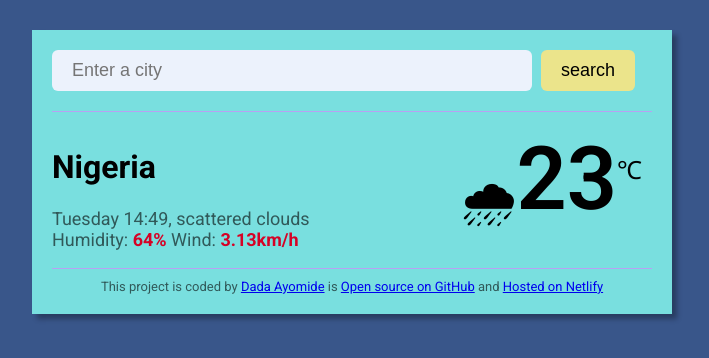
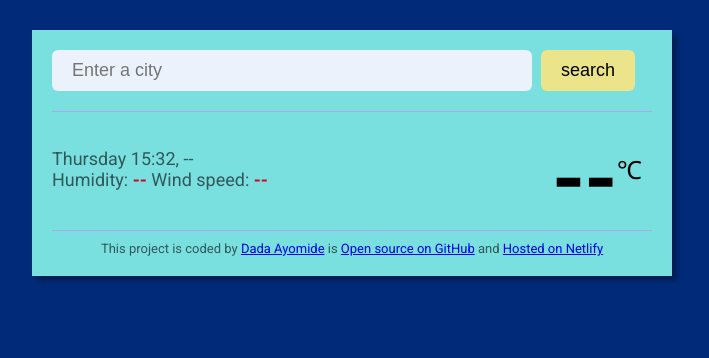
Before and after one commit to KingkoinJo/SmoothWeather-App, a plain HTML site: page index.html in a window 1280 px wide. Shown: the whole page, without its empty margins (288-997 px from the left). Drawn offline with Linux system fonts and the light colour scheme; no server answers.

Commit message:
added the JavaScript functionalities

```diff
--- a/index.html
+++ b/index.html
@@ -15,22 +15,27 @@
   <body>
     <div class="app-placer">
       <main>
-        <form action="">
+        <form class="search-form">
           <input type="search" placeholder="Enter a city" class="input-box" />
           <input type="submit" value="search" class="submit-box" />
         </form>
 
         <div class="weather-body">
           <div class="weather-info">
-            <h1>Nigeria</h1>
+            <h1></h1>
             <p>
-              Tuesday 14:49, scattered clouds <br />
-              Humidity: <strong>64%</strong> Wind:<strong> 3.13km/h</strong>
+              <span class="current-date">Tuesday 14:49</span>,
+              <span class="weather-condition">--</span> <br />
+              Humidity: <strong class="humidity">--</strong> Wind speed:<strong
+                class="wind-speed"
+              >
+                --</strong
+              >
             </p>
           </div>
           <div class="weather-temperature">
-            <span class="weather-icon">🌧</span
-            ><span class="weather-digit">23</span
+            <span class="weather-icon"></span
+            ><span class="weather-digit">--</span
             ><span class="weather-unit">℃</span>
           </div>
         </div>
--- a/src/script.js
+++ b/src/script.js
@@ -0,0 +1,68 @@
+let cityElement = document.querySelector("h1");
+let inputForm = document.querySelector(".input-box");
+let submitForm = document.querySelector(".submit-box");
+let searchForm = document.querySelector(".search-form");
+let humidity = document.querySelector(".humidity");
+let windSpeed = document.querySelector(".wind-speed");
+let temperatureIcon = document.querySelector(".weather-icon");
+let temperatureValue = document.querySelector(".weather-digit");
+let temperatureUnit = document.querySelector(".weather-unit");
+let currentDate = document.querySelector(".current-date");
+let weatherCondition = document.querySelector(".weather-condition");
+
+function displayDate() {
+  let weekDays = [
+    "Sunday",
+    "Monday",
+    "Tuesday",
+    "Wednesday",
+    "Thursday",
+    "Friday",
+    "Saturday",
+  ];
+  let now = new Date();
+  let day = weekDays[now.getDay()];
+  let hour = now.getHours();
+  let minute = now.getMinutes();
+  if (minute < 10) {
+    return `${day} ${hour}:0${minute}`;
+  } else {
+    return `${day} ${hour}:${minute}`;
+  }
+}
+currentDate.innerHTML = displayDate();
+function updateInformation(res) {
+  console.log(res);
+  if (res.city !== undefined) {
+    cityElement.innerHTML = res.city;
+    temperatureValue.innerHTML = Math.round(res.temperature.current);
+    windSpeed.innerHTML = `${res.wind.speed}km/h`;
+    humidity.innerHTML = `${res.temperature.humidity}%`;
+    weatherCondition.innerHTML = res.condition.description;
+    temperatureIcon.innerHTML = `<img
+                src=${res.condition.icon_url}
+                 />`;
+  } else {
+    cityElement.innerHTML = "City not found";
+    windSpeed.innerHTML = "--";
+    humidity.innerHTML = "--";
+    weatherCondition.innerHTML = "--";
+    temperatureIcon.innerHTML = "--";
+  }
+}
+function apiCall(city) {
+  let apiKey = "eo8b09c8c6a0484f543ct3b837fb6a19";
+  let apiUrl = `https://api.shecodes.io/weather/v1/current?query=${city}&key=${apiKey}&unit=metric`;
+  fetch(apiUrl)
+    .then((res) => res.json())
+    .then(updateInformation);
+}
+let country = "Lagos";
+apiCall(country);
+
+function provideCity(event) {
+  event.preventDefault();
+  let inputForm = document.querySelector(".input-box");
+  apiCall(inputForm.value);
+}
+searchForm.addEventListener("submit", provideCity);
--- a/src/style.css
+++ b/src/style.css
@@ -4,7 +4,7 @@ body {
   font-weight: weight;
   font-style: normal;
   font-variation-settings: "wdth" 100;
-  background-color: rgb(57, 86, 138);
+  background-color: rgb(1, 43, 121);
 }
 .app-placer {
   background-color: rgb(121, 223, 223);
@@ -63,6 +63,7 @@ strong {
   display: block;
 }
 .weather-digit {
+  margin-left: 5px;
   font-size: 88px;
 }
 .weather-unit {
@@ -70,8 +71,9 @@ strong {
   margin-top: 25px;
 }
 .weather-icon {
-  margin-top: 35px;
-  font-size: 50px;
+  margin-top: 20px;
+  width: 80px;
+  height: 80px;
 }
 
 p {
```
